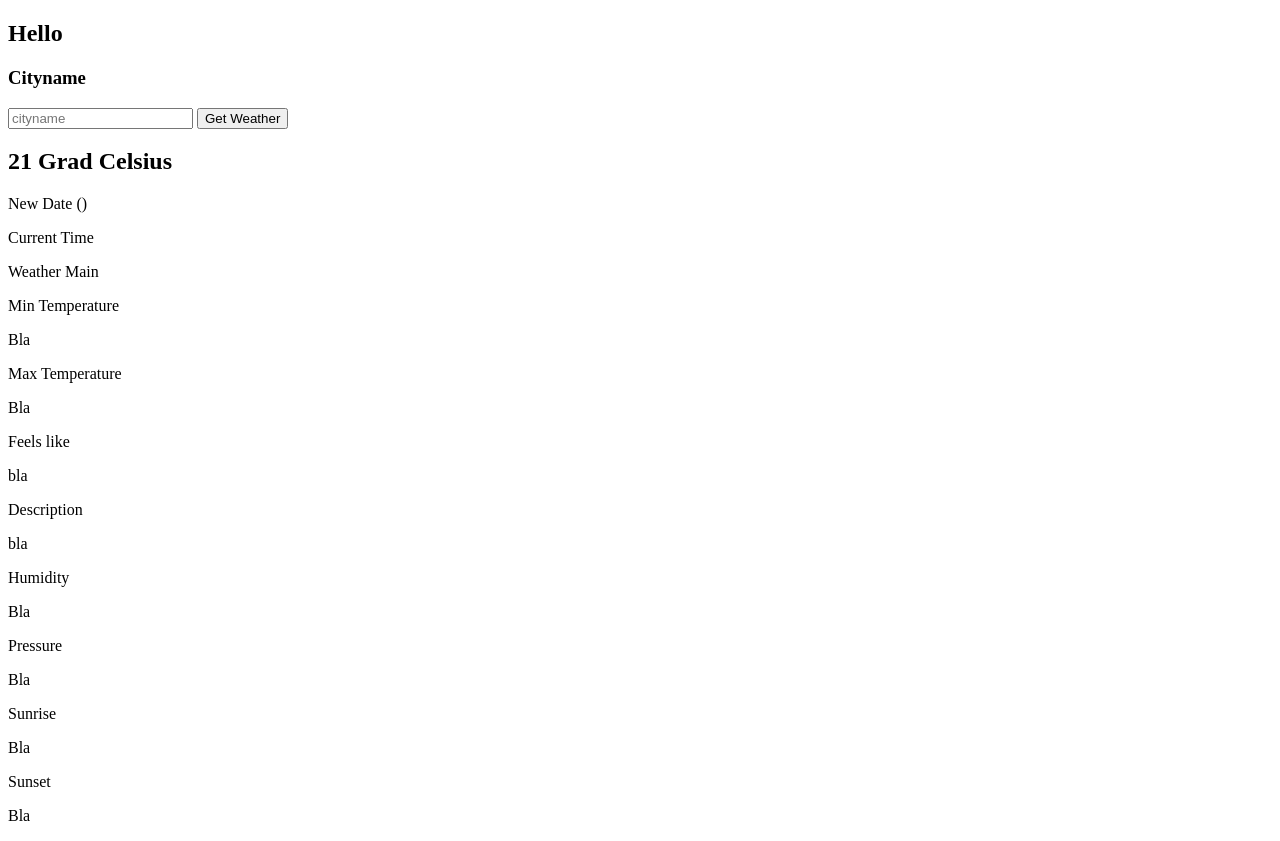
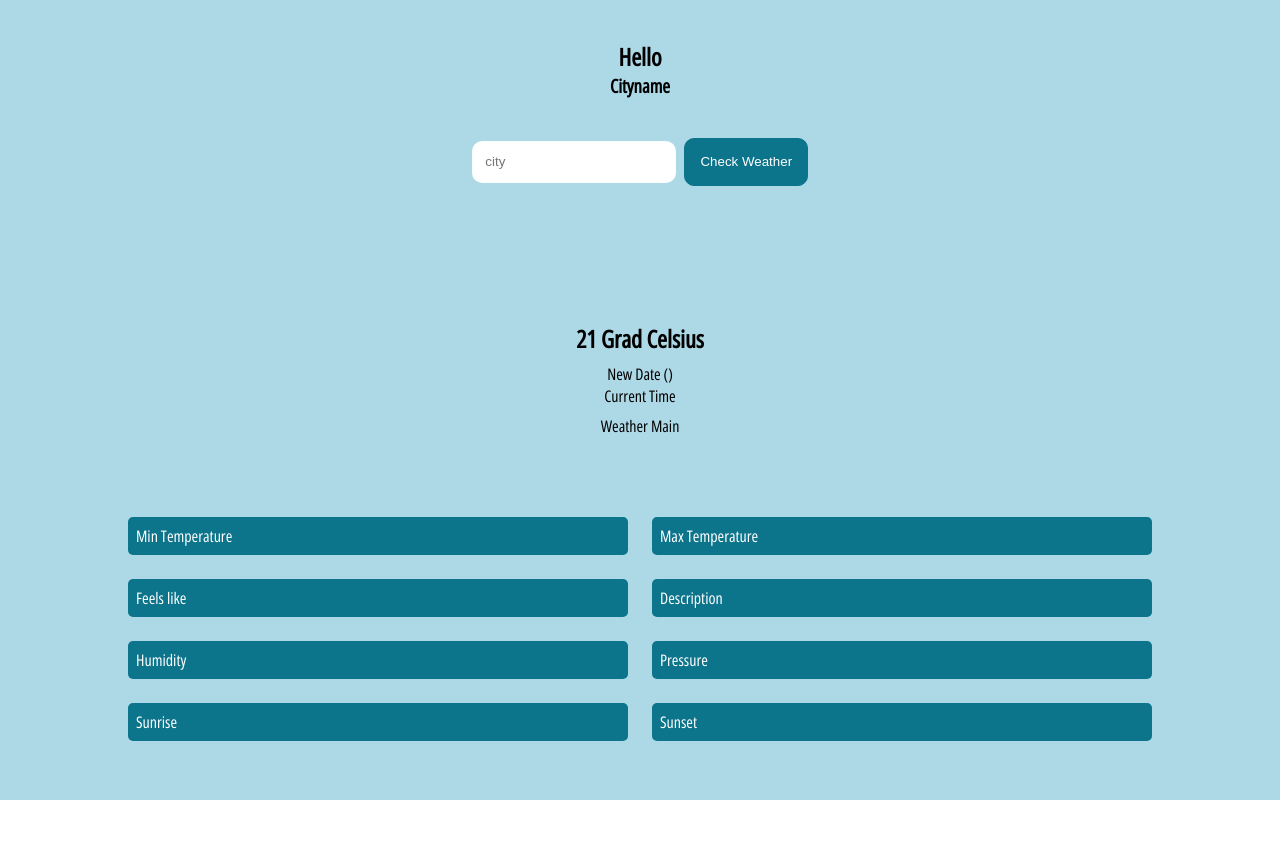
Before and after one commit to EvenSalomon1/2024-02-22_Projekt_Open_Weather, a plain HTML site: page index.html in a window 1280 px wide. After the commit the page ends 800 px from the top, so only its background shows below. Drawn offline with Linux system fonts and the light colour scheme.

Commit message:
CSS vorerst done

```diff
--- a/assets/css/style.css
+++ b/assets/css/style.css
@@ -1,3 +1,101 @@
+* {
+  box-sizing: border-box;
+  margin: 0;
+  padding: 0;
+}
+
+@font-face {
+  font-family: OpenSans;
+  src: url(../fonts/OpenSans_Condensed-Regular.ttf);
+}
+
+@font-face {
+  font-family: Inter;
+  src: url(../fonts/Inter-VariableFont_slnt\wght.ttf);
+}
+
+html {
+  font-family: OpenSans;
+}
 img {
   max-width: 100%;
 }
+
+main {
+  background-color: lightblue;
+  /* background: url(../img/himmel.avif) center no-repeat;
+  background-size: cover; */
+  height: 100vh;
+}
+
+.top-section {
+  display: flex;
+  flex-direction: column;
+  align-items: center;
+  padding-top: 5vh;
+}
+
+h3 {
+  margin-bottom: 5vh;
+}
+
+form {
+  margin-bottom: 2vh;
+}
+
+input[type="text"] {
+  padding: 1vw;
+  border-radius: 10px;
+  border: 1px solid rgb(239, 252, 255, 40%);
+  margin-right: 5px;
+}
+
+input[type="button"] {
+  padding: 1.2vw;
+  border-radius: 10px;
+  background-color: rgb(12, 116, 139);
+  border: solid 1px rgb(12, 116, 139);
+  /* background-color: white;
+  border: solid 1px white; */
+  color: white;
+}
+
+.icons {
+  text-align: center;
+  height: 15vh;
+}
+
+.celsius {
+  display: flex;
+  flex-direction: column;
+  text-align: center;
+  align-items: center;
+  margin: auto;
+  gap: 1vh;
+}
+
+.weatherMain {
+  margin-bottom: 10vh;
+}
+
+.grid {
+  display: grid;
+  grid-template-columns: 1fr 1fr;
+  margin-left: 10%;
+  margin-right: 10%;
+  gap: 3vh;
+}
+
+/* .minTemp,
+.maxTemp, .feelsLike, .description, .humidity {
+  border-bottom: 1px solid black;
+} */
+
+.imgrid {
+  /* background-color: rgb(239, 252, 255, 40%); */
+  background-color: rgb(12, 116, 139);
+  /* background-color: white; */
+  color: white;
+  border-radius: 5px;
+  padding: 1vh;
+}
--- a/index.html
+++ b/index.html
@@ -9,51 +9,55 @@
   <body>
     <main>
       <section class="top-section">
-        <h2>Hello</h2>
+        <h2><b>Hello</b></h2>
         <h3 class="cityname">Cityname</h3>
         <form>
-          <input type="text" name="" id="" placeholder="cityname" />
-          <input type="button" name="" id="" value="Get Weather" />
+          <input type="text" name="" id="" placeholder="city" />
+          <input type="button" name="" id="" value="Check Weather" />
         </form>
       </section>
       <section>
         <div class="icons"></div>
-        <h1>21 Grad Celsius</h1>
-        <p class="date">New Date ()</p>
-        <p class="time">Current Time</p>
-        <p class="weatherMain">Weather Main</p>
+        <div class="celsius">
+          <h1>21 Grad Celsius</h1>
+          <p class="date">New Date ()</p>
+        </div>
+        <div class="celsius">
+          <p class="time">Current Time</p>
+          <p class="weatherMain">Weather Main</p>
+        </div>
         <article class="grid">
-          <div>
+          <div class="imgrid">
             <p>Min Temperature</p>
-            <p class="minTemp">Bla</p>
+            <p class="minTemp"></p>
           </div>
-          <div>
+          <div class="imgrid">
             <p>Max Temperature</p>
-            <p class="maxTemp">Bla</p>
+            <p class="maxTemp"></p>
           </div>
-          <div>
+          <div class="imgrid">
             <p>Feels like</p>
-            <p class="feelsLike">bla</p>
+            <p class="feelsLike"></p>
           </div>
-          <div>
+          <div class="imgrid">
             <p>Description</p>
-            <p class="description">bla</p>
+            <p class="description"></p>
           </div>
-          <div>
+          <div class="imgrid">
             <p>Humidity</p>
-            <p class="humidity">Bla</p>
+            <p class="humidity"></p>
           </div>
-          <div>
+          <div class="imgrid">
             <p>Pressure</p>
-            <p class="pressure">Bla</p>
+            <p class="pressure"></p>
           </div>
-          <div>
+          <div class="imgrid">
             <p>Sunrise</p>
-            <p class="sunrise">Bla</p>
+            <p class="sunrise"></p>
           </div>
-          <div>
+          <div class="imgrid">
             <p>Sunset</p>
-            <p class="sunset">Bla</p>
+            <p class="sunset"></p>
           </div>
         </article>
       </section>
```
Also changed, not shown: assets/fonts/Inter-VariableFont_slnt,wght.ttf (added), assets/fonts/OpenSans-VariableFont_wdth,wght.ttf (added), assets/fonts/OpenSans_Condensed-Regular.ttf (added), assets/img/himmel.avif (added).
